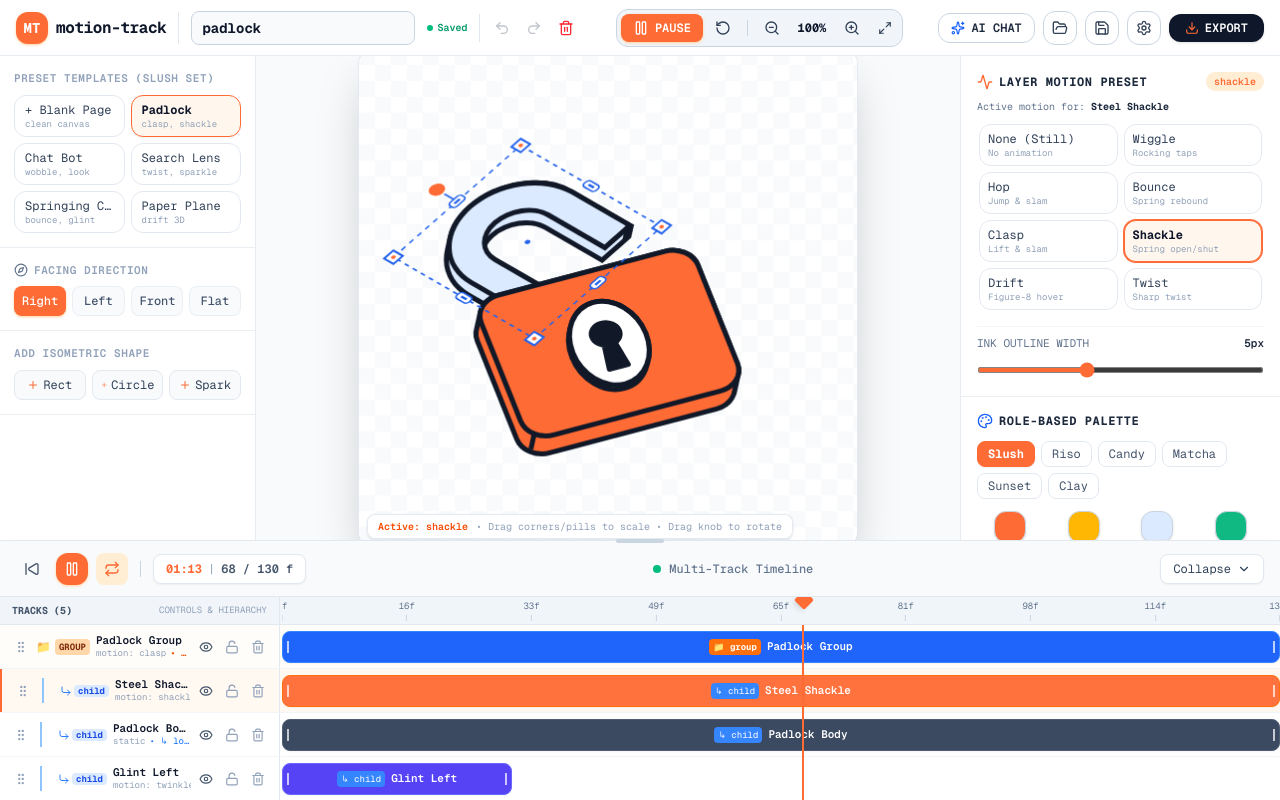
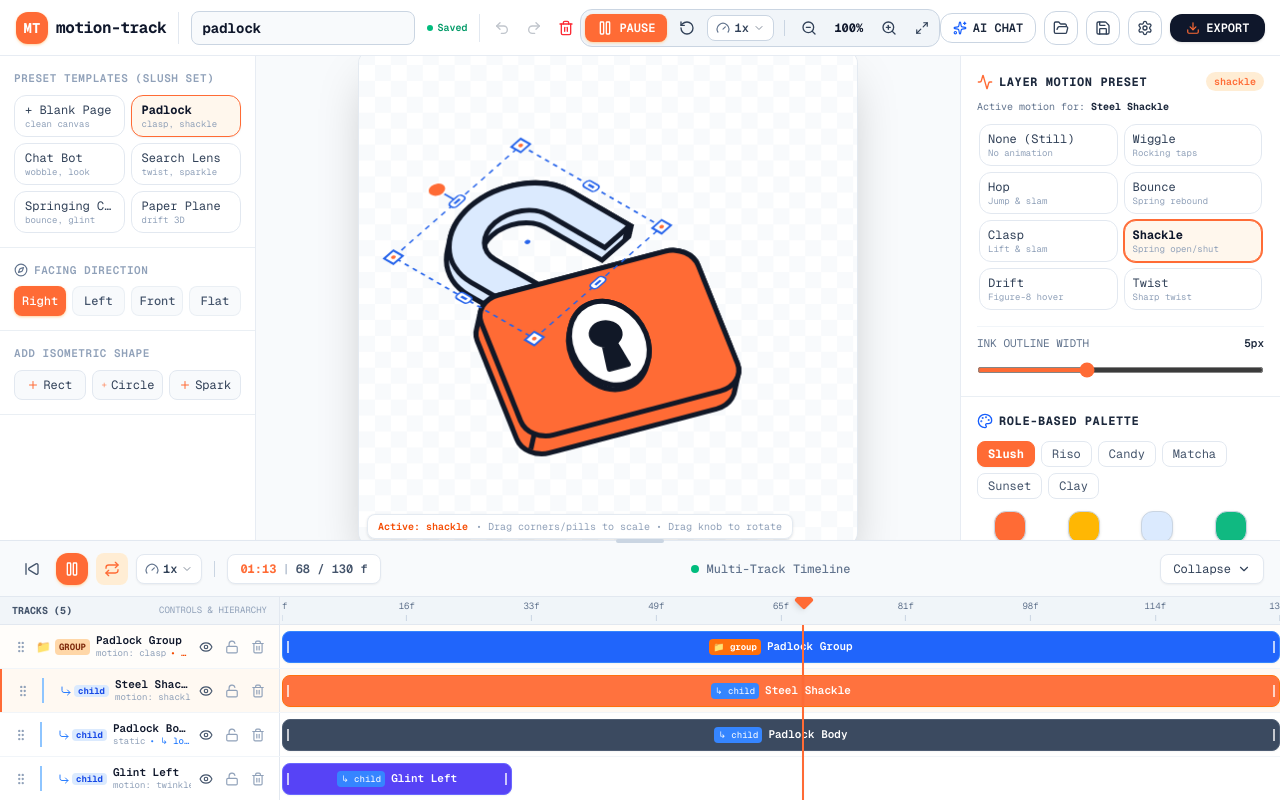
Before and after one commit to zayyid123/motion-track, a Next.js app: page /dashboard in a window 1280 px wide. Built offline with nearby package versions, Linux system fonts and the light colour scheme.

Commit message:
feat: add animation speed control for preview playback and video export

```diff
--- a/src/components/editor/MotionTrackStudio.tsx
+++ b/src/components/editor/MotionTrackStudio.tsx
@@ -10,7 +10,7 @@ import { AISidebar } from '@/components/editor/AISidebar';
 import { SettingsModal } from '@/components/editor/SettingsModal';
 import { ExportModal } from '@/components/editor/ExportModal';
 import { useToast } from '@/components/ui/toast';
-import { useIsPlaying } from '@/hooks/usePlayback';
+import { useIsPlaying, usePlaybackSpeed } from '@/hooks/usePlayback';
 import { PlaybackClock } from '@/lib/editor/clock';
 import { useStudioState } from '@/lib/editor/useStudioState';
 import { DEFAULT_AI_SETTINGS, loadAISettings, saveAISettings } from '@/lib/ai/settings';
@@ -30,6 +30,7 @@ export function MotionTrackStudio() {
   const { actions } = studio;
   const { undo, redo, selectedLayerId } = studio;
   const isPlaying = useIsPlaying(clock);
+  const speed = usePlaybackSpeed(clock);
   const { toast } = useToast();
 
   const [mobileTab, setMobileTab] = useState<'canvas' | 'templates' | 'properties'>('canvas');
@@ -162,6 +163,8 @@ export function MotionTrackStudio() {
         isPlaying={isPlaying}
         onTogglePlay={() => clock.toggle()}
         onResetFrame={() => clock.seek(0)}
+        speed={speed}
+        onSpeedChange={(s) => clock.setSpeed(s)}
         onOpenSettings={() => setIsSettingsOpen(true)}
         onToggleAISidebar={() => setIsAISidebarOpen((open) => !open)}
         isAISidebarOpen={isAISidebarOpen}
@@ -290,10 +293,12 @@ export function MotionTrackStudio() {
       />
 
       <ExportModal
+        key={isExportOpen ? `export-${speed}` : 'export-closed'}
         isOpen={isExportOpen}
         onClose={() => setIsExportOpen(false)}
         icon={icon}
         palette={studio.palette}
+        initialSpeed={speed}
       />
     </div>
   );
--- a/src/components/editor/Timeline.tsx
+++ b/src/components/editor/Timeline.tsx
@@ -15,10 +15,14 @@ import {
   GripVertical,
   CornerDownRight,
   Trash2,
+  Gauge,
+  Check,
 } from 'lucide-react';
 import { Layer } from '@/lib/funIsometric';
 import type { PlaybackClock } from '@/lib/editor/clock';
-import { useClockLoop, useIsPlaying, usePlaybackFrame } from '@/hooks/usePlayback';
+import { useClockLoop, useIsPlaying, usePlaybackFrame, usePlaybackSpeed } from '@/hooks/usePlayback';
+
+const SPEED_OPTIONS = [0.25, 0.5, 0.75, 1, 1.25, 1.5, 2] as const;
 
 interface MultiTrackTimelineProps {
   layers: ReadonlyArray<Layer>;
@@ -48,6 +52,9 @@ export const Timeline: React.FC<MultiTrackTimelineProps> = ({
   const currentFrame = usePlaybackFrame(clock);
   const isPlaying = useIsPlaying(clock);
   const loop = useClockLoop(clock);
+  const speed = usePlaybackSpeed(clock);
+  const [isSpeedMenuOpen, setIsSpeedMenuOpen] = useState(false);
+  const speedMenuRef = useRef<HTMLDivElement>(null);
   const [isExpanded, setIsExpanded] = useState(true);
   const [timelineHeight, setTimelineHeight] = useState(260); // Adjustable height in px
   const [isResizingHeight, setIsResizingHeight] = useState(false);
@@ -114,6 +121,18 @@ export const Timeline: React.FC<MultiTrackTimelineProps> = ({
       window.removeEventListener('mouseup', handleResizeMouseUp);
     };
   }, [isResizingControl]);
+
+  // Close speed menu on outside click
+  useEffect(() => {
+    if (!isSpeedMenuOpen) return;
+    const handleClickOutside = (e: MouseEvent) => {
+      if (speedMenuRef.current && !speedMenuRef.current.contains(e.target as Node)) {
+        setIsSpeedMenuOpen(false);
+      }
+    };
+    window.addEventListener('mousedown', handleClickOutside);
+    return () => window.removeEventListener('mousedown', handleClickOutside);
+  }, [isSpeedMenuOpen]);
 
   // Playhead scrubbing (geser playhead kiri-kanan secara langsung)
   useEffect(() => {
@@ -261,6 +280,51 @@ export const Timeline: React.FC<MultiTrackTimelineProps> = ({
           >
             <Repeat className="w-4 h-4" />
           </button>
+
+          {/* Playback Speed Multiplier Popover */}
+          <div className="relative" ref={speedMenuRef}>
+            <button
+              type="button"
+              onClick={() => setIsSpeedMenuOpen((prev) => !prev)}
+              aria-label="Adjust animation playback speed"
+              title="Animation playback speed"
+              className={`flex items-center gap-1 rounded-lg border px-2 py-1.5 font-mono text-xs font-semibold transition ${
+                speed !== 1
+                  ? 'border-[#ff6b35] bg-orange-50 text-[#ff6b35] shadow-xs'
+                  : 'border-slate-200 bg-white text-slate-700 hover:bg-slate-100 shadow-xs'
+              }`}
+            >
+              <Gauge className="w-3.5 h-3.5 text-slate-500" />
+              <span>{speed}x</span>
+              <ChevronDown className="w-3 h-3 opacity-60" />
+            </button>
+
+            {isSpeedMenuOpen && (
+              <div className="absolute bottom-full left-0 mb-1.5 w-32 rounded-xl border border-slate-200 bg-white py-1 shadow-xl z-50 animate-in fade-in zoom-in-95 duration-100">
+                <div className="px-2.5 py-1 text-[10px] font-bold uppercase tracking-wider text-slate-400">
+                  Speed
+                </div>
+                {SPEED_OPTIONS.map((val) => (
+                  <button
+                    key={val}
+                    type="button"
+                    onClick={() => {
+                      clock.setSpeed(val);
+                      setIsSpeedMenuOpen(false);
+                    }}
+                    className={`flex w-full items-center justify-between px-2.5 py-1 text-xs font-mono transition hover:bg-orange-50 ${
+                      speed === val
+                        ? 'font-bold text-[#ff6b35] bg-orange-50/60'
+                        : 'text-slate-700'
+                    }`}
+                  >
+                    <span>{val}x</span>
+                    {speed === val && <Check className="h-3.5 w-3.5 text-[#ff6b35]" />}
+                  </button>
+                ))}
+              </div>
+            )}
+          </div>
 
           <div className="h-4 w-px bg-slate-300 mx-1" />
 
--- a/src/components/editor/Toolbar.tsx
+++ b/src/components/editor/Toolbar.tsx
@@ -1,6 +1,6 @@
 'use client';
 
-import React, { useState } from 'react';
+import React, { useEffect, useRef, useState } from 'react';
 import Link from 'next/link';
 import {
   Play,
@@ -21,7 +21,12 @@ import {
   X,
   Layers,
   Sliders,
+  Gauge,
+  ChevronDown,
+  Check,
 } from 'lucide-react';
+
+const SPEED_OPTIONS = [0.25, 0.5, 0.75, 1, 1.25, 1.5, 2] as const;
 
 interface ToolbarProps {
   projectName: string;
@@ -29,6 +34,8 @@ interface ToolbarProps {
   isPlaying: boolean;
   onTogglePlay: () => void;
   onResetFrame: () => void;
+  speed?: number;
+  onSpeedChange?: (speed: number) => void;
   onOpenSettings: () => void;
   onToggleAISidebar: () => void;
   isAISidebarOpen: boolean;
@@ -54,6 +61,8 @@ export const Toolbar: React.FC<ToolbarProps> = ({
   isPlaying,
   onTogglePlay,
   onResetFrame,
+  speed = 1,
+  onSpeedChange,
   onOpenSettings,
   onToggleAISidebar,
   isAISidebarOpen,
@@ -73,6 +82,19 @@ export const Toolbar: React.FC<ToolbarProps> = ({
   onSelectMobileTab,
 }) => {
   const [isMobileMenuOpen, setIsMobileMenuOpen] = useState(false);
+  const [isSpeedOpen, setIsSpeedOpen] = useState(false);
+  const speedRef = useRef<HTMLDivElement>(null);
+
+  useEffect(() => {
+    if (!isSpeedOpen) return;
+    const handleClickOutside = (e: MouseEvent) => {
+      if (speedRef.current && !speedRef.current.contains(e.target as Node)) {
+        setIsSpeedOpen(false);
+      }
+    };
+    window.addEventListener('mousedown', handleClickOutside);
+    return () => window.removeEventListener('mousedown', handleClickOutside);
+  }, [isSpeedOpen]);
 
   return (
     <>
@@ -168,6 +190,51 @@ export const Toolbar: React.FC<ToolbarProps> = ({
           >
             <RotateCcw className="w-4 h-4" />
           </button>
+
+          {/* Speed Selector (Desktop) */}
+          <div className="relative" ref={speedRef}>
+            <button
+              type="button"
+              onClick={() => setIsSpeedOpen((prev) => !prev)}
+              aria-label="Playback speed"
+              title="Playback speed multiplier"
+              className={`flex items-center gap-1 rounded-lg border px-2 py-1 font-mono text-xs font-semibold transition ${
+                speed !== 1
+                  ? 'border-[#ff6b35] bg-orange-50 text-[#ff6b35]'
+                  : 'border-slate-300 bg-white text-slate-700 hover:bg-slate-50'
+              }`}
+            >
+              <Gauge className="w-3.5 h-3.5 text-slate-500" />
+              <span>{speed}x</span>
+              <ChevronDown className="w-3 h-3 opacity-60" />
+            </button>
+
+            {isSpeedOpen && (
+              <div className="absolute top-full left-0 mt-1.5 w-32 rounded-xl border border-slate-200 bg-white py-1 shadow-xl z-50 animate-in fade-in zoom-in-95 duration-100">
+                <div className="px-2.5 py-1 text-[10px] font-bold uppercase tracking-wider text-slate-400">
+                  Speed
+                </div>
+                {SPEED_OPTIONS.map((val) => (
+                  <button
+                    key={val}
+                    type="button"
+                    onClick={() => {
+                      onSpeedChange?.(val);
+                      setIsSpeedOpen(false);
+                    }}
+                    className={`flex w-full items-center justify-between px-2.5 py-1 text-xs font-mono transition hover:bg-orange-50 ${
+                      speed === val
+                        ? 'font-bold text-[#ff6b35] bg-orange-50/60'
+                        : 'text-slate-700'
+                    }`}
+                  >
+                    <span>{val}x</span>
+                    {speed === val && <Check className="h-3.5 w-3.5 text-[#ff6b35]" />}
+                  </button>
+                ))}
+              </div>
+            )}
+          </div>
 
           <div className="h-4 w-px bg-slate-300 mx-1" />
 
@@ -306,6 +373,29 @@ export const Toolbar: React.FC<ToolbarProps> = ({
             </div>
           </div>
 
+          {/* Section: Playback Speed on Mobile */}
+          <div>
+            <span className="text-[10px] text-slate-400 font-bold uppercase tracking-wider block mb-1.5">
+              Animation Speed:
+            </span>
+            <div className="flex flex-wrap gap-1.5">
+              {SPEED_OPTIONS.map((val) => (
+                <button
+                  key={val}
+                  type="button"
+                  onClick={() => onSpeedChange?.(val)}
+                  className={`px-2.5 py-1 rounded-lg text-xs font-mono transition border ${
+                    speed === val
+                      ? 'bg-[#ff6b35] border-[#ff6b35] text-white font-bold shadow-xs'
+                      : 'bg-white text-slate-700 hover:bg-slate-50 border-slate-200'
+                  }`}
+                >
+                  {val}x
+                </button>
+              ))}
+            </div>
+          </div>
+
           {/* Section: Panels Switcher */}
           <div>
             <span className="text-[10px] text-slate-400 font-bold uppercase tracking-wider block mb-1.5">
--- a/src/hooks/usePlayback.ts
+++ b/src/hooks/usePlayback.ts
@@ -17,6 +17,10 @@ export function useClockLoop(clock: PlaybackClock): boolean {
   return useSyncExternalStore(clock.subscribeLoop, clock.getLoop, () => true);
 }
 
+export function usePlaybackSpeed(clock: PlaybackClock): number {
+  return useSyncExternalStore(clock.subscribeSpeed, clock.getSpeed, () => 1);
+}
+
 const subscribeReducedMotion = (onChange: () => void): (() => void) => {
   if (typeof window === 'undefined') return () => {};
   const media = window.matchMedia(REDUCED_MOTION_QUERY);
--- a/src/lib/editor/clock.ts
+++ b/src/lib/editor/clock.ts
@@ -9,6 +9,7 @@ export class PlaybackClock {
   private frames = 180;
   private playing = false;
   private loop = true;
+  private speed = 1;
   private lastTime = 0;
   private accumulator = 0;
   private raf: number | null = null;
@@ -16,11 +17,13 @@ export class PlaybackClock {
   private frameListeners = new Set<ClockListener>();
   private playingListeners = new Set<ClockListener>();
   private loopListeners = new Set<ClockListener>();
+  private speedListeners = new Set<ClockListener>();
 
   getFrame = (): number => this.frame;
   getFrames = (): number => this.frames;
   getPlaying = (): boolean => this.playing;
   getLoop = (): boolean => this.loop;
+  getSpeed = (): number => this.speed;
 
   subscribeFrame = (listener: ClockListener): (() => void) => {
     this.frameListeners.add(listener);
@@ -37,6 +40,11 @@ export class PlaybackClock {
     return () => this.loopListeners.delete(listener);
   };
 
+  subscribeSpeed = (listener: ClockListener): (() => void) => {
+    this.speedListeners.add(listener);
+    return () => this.speedListeners.delete(listener);
+  };
+
   private emitFrame(): void {
     for (const listener of this.frameListeners) listener();
   }
@@ -47,6 +55,17 @@ export class PlaybackClock {
 
   private emitLoop(): void {
     for (const listener of this.loopListeners) listener();
+  }
+
+  private emitSpeed(): void {
+    for (const listener of this.speedListeners) listener();
+  }
+
+  setSpeed(speed: number): void {
+    const next = Math.max(0.1, Math.min(10, Number(speed) || 1));
+    if (next === this.speed) return;
+    this.speed = next;
+    this.emitSpeed();
   }
 
   setFrames(frames: number): void {
@@ -114,17 +133,18 @@ export class PlaybackClock {
     const step = 1000 / 60;
     const delta = Math.max(0, time - this.lastTime);
     this.lastTime = time;
-    this.accumulator += delta;
+    this.accumulator += delta * this.speed;
 
     let changed = false;
     // Cap catch-up work so a background tab cannot freeze the UI on return.
-    let budget = 4;
+    const maxBudget = Math.max(8, Math.ceil(4 * this.speed));
+    let budget = maxBudget;
     while (this.accumulator >= step && budget-- > 0) {
       this.accumulator -= step;
       this.frame += 1;
       changed = true;
     }
-    if (this.accumulator > step * 4) this.accumulator = 0;
+    if (this.accumulator > step * maxBudget) this.accumulator = 0;
 
     if (this.frame >= this.frames) {
       if (this.loop) {
@@ -146,5 +166,6 @@ export class PlaybackClock {
     this.frameListeners.clear();
     this.playingListeners.clear();
     this.loopListeners.clear();
+    this.speedListeners.clear();
   }
 }
--- a/src/lib/export/frames.ts
+++ b/src/lib/export/frames.ts
@@ -2,23 +2,25 @@ export const SOURCE_FPS = 60;
 
 /**
  * Plans output frame indices from the 60 FPS source. The full loop is always
- * exported: 130 source frames at 30 FPS become 65 output frames lasting 2.166s,
- * instead of the previous truncated half-loop.
+ * exported with seamless wrap-around. Optional speed multiplier (e.g. 0.5x, 2x)
+ * scales the total frame count accordingly.
  */
-export function planFrames(totalFrames: number, fps: number): number[] {
+export function planFrames(totalFrames: number, fps: number, speed: number = 1): number[] {
   const source = Math.max(1, Math.floor(totalFrames));
   const rate = Math.max(1, Math.min(60, Math.floor(fps)));
-  const count = Math.max(1, Math.round((source * rate) / SOURCE_FPS));
+  const speedFactor = Math.max(0.1, Math.min(10, speed || 1));
+  const count = Math.max(1, Math.round((source * rate) / (SOURCE_FPS * speedFactor)));
   return Array.from({ length: count }, (_, index) => {
     const frame = Math.round((index * source) / count);
     return Math.min(source - 1, frame);
   });
 }
 
-export function loopDurationSeconds(totalFrames: number): number {
-  return Math.max(1, totalFrames) / SOURCE_FPS;
+export function loopDurationSeconds(totalFrames: number, speed: number = 1): number {
+  const speedFactor = Math.max(0.1, Math.min(10, speed || 1));
+  return (Math.max(1, totalFrames) / SOURCE_FPS) / speedFactor;
 }
 
-export function formatDuration(totalFrames: number): string {
-  return `${loopDurationSeconds(totalFrames).toFixed(2)}s`;
+export function formatDuration(totalFrames: number, speed: number = 1): string {
+  return `${loopDurationSeconds(totalFrames, speed).toFixed(2)}s`;
 }
--- a/src/lib/export/gif.ts
+++ b/src/lib/export/gif.ts
@@ -15,10 +15,11 @@ export async function exportGIF(
   fps: number,
   background: string | null,
   onProgress?: ProgressFn,
-  signal?: AbortSignal
+  signal?: AbortSignal,
+  speed: number = 1
 ): Promise<ExportResult> {
   const solidBg = background ?? '#ffffff';
-  const frames = planFrames(icon.frames || 180, fps);
+  const frames = planFrames(icon.frames || 180, fps, speed);
   const canvases: HTMLCanvasElement[] = [];
 
   for (let index = 0; index < frames.length; index += 1) {
--- a/src/lib/export/mov.ts
+++ b/src/lib/export/mov.ts
@@ -73,11 +73,12 @@ export async function exportMOV(
   fps: number,
   background: string | null,
   onProgress?: ProgressFn,
-  signal?: AbortSignal
+  signal?: AbortSignal,
+  speed: number = 1
 ): Promise<ExportResult> {
   assertNotCancelled(signal);
   const ffmpeg = await getFFmpeg(onProgress);
-  const frames = planFrames(icon.frames || 180, fps);
+  const frames = planFrames(icon.frames || 180, fps, speed);
   const inputPattern = 'frame%05d.png';
   const output = 'motion-track.mov';
   const files = frames.map((_, index) => `frame${String(index + 1).padStart(5, '0')}.png`);
--- a/src/lib/export/mp4.ts
+++ b/src/lib/export/mp4.ts
@@ -37,7 +37,8 @@ async function exportWithWebCodecs(
   fps: number,
   background: string | null,
   onProgress?: ProgressFn,
-  signal?: AbortSignal
+  signal?: AbortSignal,
+  speed: number = 1
 ): Promise<ExportResult> {
   const codec = await pickCodec(width, height, fps);
   if (!codec) throw new Error('No supported H.264 encoder configuration.');
@@ -67,7 +68,7 @@ async function exportWithWebCodecs(
   });
 
   try {
-    const frames = planFrames(icon.frames || 180, fps);
+    const frames = planFrames(icon.frames || 180, fps, speed);
     const duration = Math.round(1_000_000 / fps);
 
     for (let index = 0; index < frames.length; index += 1) {
@@ -122,7 +123,8 @@ async function exportWithMediaRecorder(
   fps: number,
   background: string | null,
   onProgress?: ProgressFn,
-  signal?: AbortSignal
+  signal?: AbortSignal,
+  speed: number = 1
 ): Promise<ExportResult> {
   if (typeof MediaRecorder === 'undefined') throw new Error('This browser does not support video recording.');
 
@@ -158,7 +160,7 @@ async function exportWithMediaRecorder(
     recorder.onerror = () => reject(new Error('Video recorder failed.'));
   });
 
-  const frames = planFrames(icon.frames || 180, fps);
+  const frames = planFrames(icon.frames || 180, fps, speed);
   const frameDuration = 1000 / fps;
 
   try {
@@ -215,12 +217,13 @@ export async function exportMP4(
   fps: number,
   background: string | null,
   onProgress?: ProgressFn,
-  signal?: AbortSignal
+  signal?: AbortSignal,
+  speed: number = 1
 ): Promise<ExportResult> {
   const solidBg = background ?? '#ffffff';
   const codec = await pickCodec(width, height, fps);
   if (codec) {
-    return exportWithWebCodecs(icon, palette, width, height, fps, solidBg, onProgress, signal);
+    return exportWithWebCodecs(icon, palette, width, height, fps, solidBg, onProgress, signal, speed);
   }
-  return exportWithMediaRecorder(icon, palette, width, height, fps, solidBg, onProgress, signal);
+  return exportWithMediaRecorder(icon, palette, width, height, fps, solidBg, onProgress, signal, speed);
 }
--- a/src/lib/export/types.ts
+++ b/src/lib/export/types.ts
@@ -7,6 +7,8 @@ export interface ExportSettings {
   fps: number;
   /** null = transparent (MOV) or white (MP4/GIF where alpha is unavailable). */
   background: string | null;
+  /** Speed multiplier (e.g. 0.5x, 1x, 2x). Defaults to 1. */
+  speed?: number;
 }
 
 export type ExportStage = 'rendering' | 'encoding' | 'ready';
```
Also changed, not shown: src/components/editor/ExportModal.tsx (+44 -3 lines), 3 other files (tests, documents, lock files or other folders).
